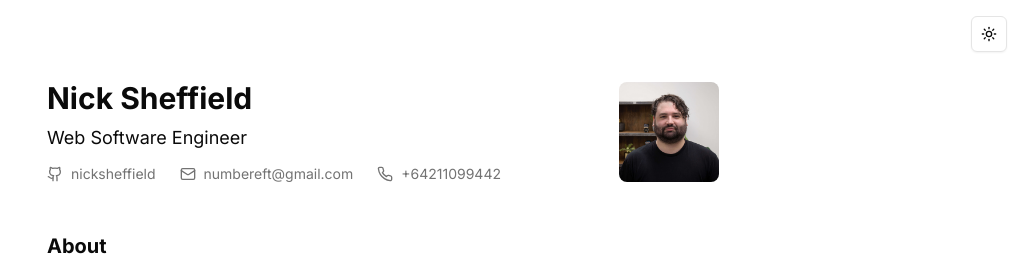
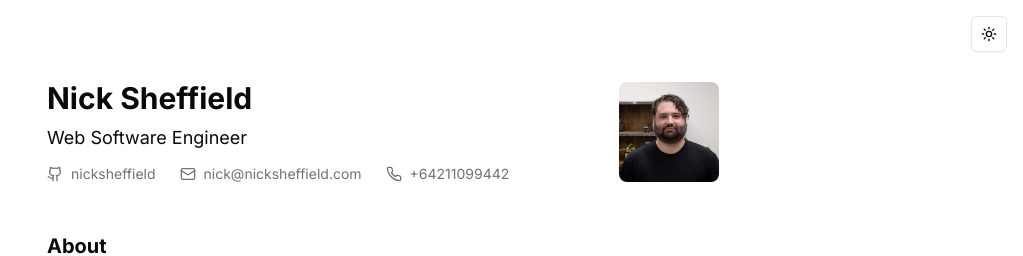
Before and after one commit to nicksheffield/nicksheffield.github.io, a Next.js app: page / in a window 1280 px wide. Shown: the top 256 px of the page, without its empty margins (257-1280 px from the left). Built offline with nearby package versions, Linux system fonts and the light colour scheme.

Commit message:
fix: fix listed email address

```diff
--- a/src/app/page.tsx
+++ b/src/app/page.tsx
@@ -134,7 +134,7 @@ export default function Home() {
 								className="text-muted-foreground text-sm flex items-center gap-2"
 							>
 								<MailIcon className="size-4" />
-								numbereft@gmail.com
+								nick@nicksheffield.com
 							</a>
 
 							<a
```
